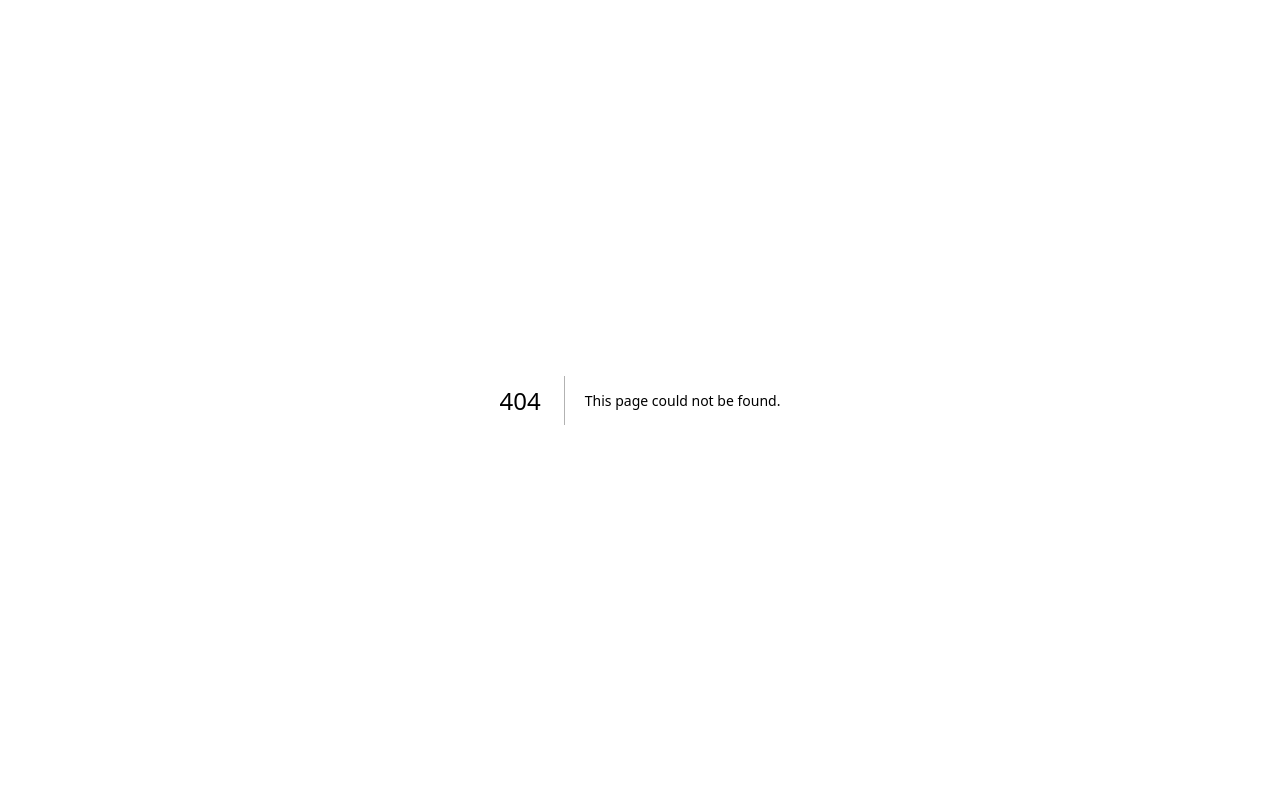
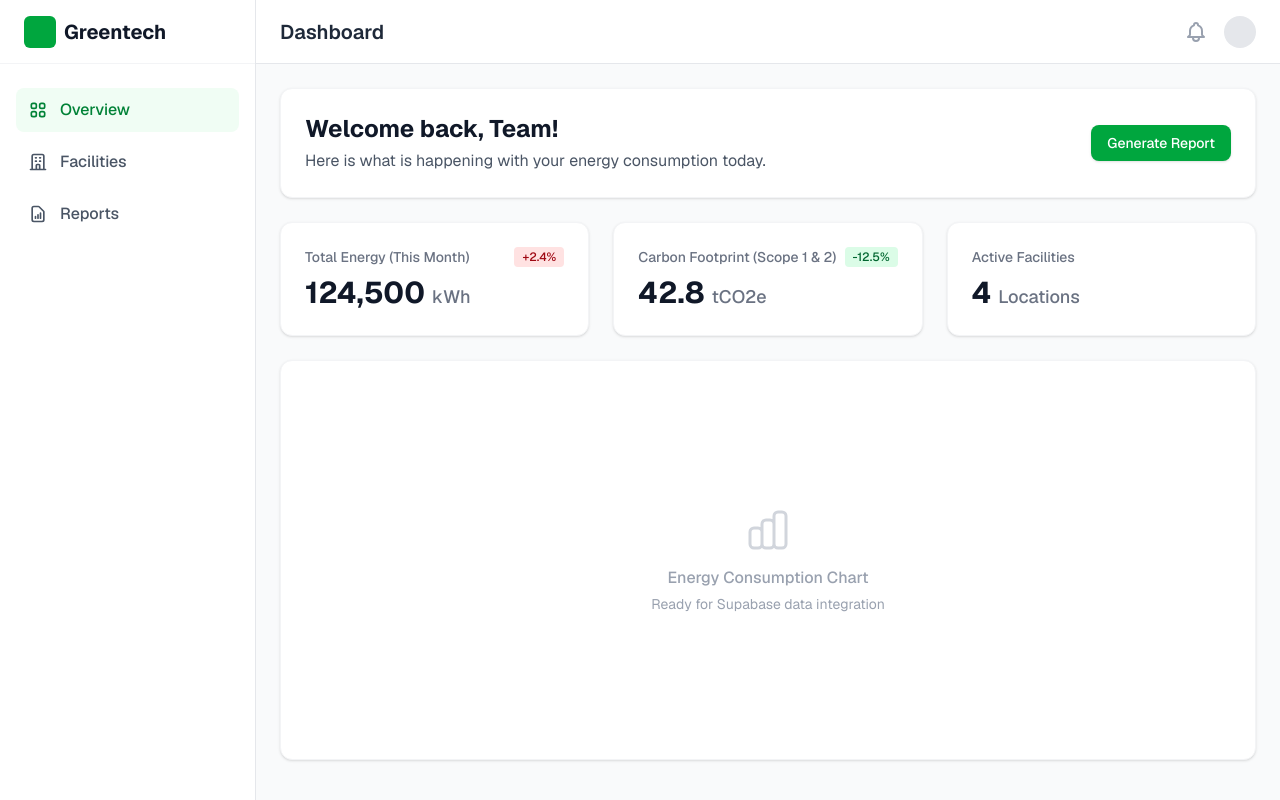
Before and after one commit to Solverdeck-Org/greentech, a Next.js app: page /dashboard in a window 1280 px wide. Before the commit this address had no page. Built offline with nearby package versions, Linux system fonts and the light colour scheme.

Commit message:
added the sidebar layout and page

```diff
--- /dev/null
+++ b/src/app/dashboard/layout.tsx
@@ -0,0 +1,60 @@
+import Link from 'next/link';
+import { UserButton } from '@clerk/nextjs';
+
+export default function DashboardLayout({
+  children,
+}: {
+  children: React.ReactNode;
+}) {
+  return (
+    <div className="flex h-screen bg-gray-50 font-sans overflow-hidden">
+      {/* Sidebar (Desktop) */}
+      <aside className="hidden md:flex flex-col w-64 bg-white border-r border-gray-200">
+        <div className="h-16 flex items-center px-6 border-b border-gray-100">
+          <div className="w-8 h-8 bg-green-600 rounded-md mr-2"></div>
+          <span className="text-xl font-bold text-gray-900">Greentech</span>
+        </div>
+
+        <nav className="flex-1 overflow-y-auto py-6 px-4 space-y-2">
+          <Link href="/dashboard" className="flex items-center gap-3 px-3 py-2.5 bg-green-50 text-green-700 rounded-lg font-medium transition-colors">
+            <svg className="w-5 h-5" fill="none" stroke="currentColor" viewBox="0 0 24 24"><path strokeLinecap="round" strokeLinejoin="round" strokeWidth={2} d="M4 6a2 2 0 012-2h2a2 2 0 012 2v2a2 2 0 01-2 2H6a2 2 0 01-2-2V6zM14 6a2 2 0 012-2h2a2 2 0 012 2v2a2 2 0 01-2 2h-2a2 2 0 01-2-2V6zM4 16a2 2 0 012-2h2a2 2 0 012 2v2a2 2 0 01-2 2H6a2 2 0 01-2-2v-2zM14 16a2 2 0 012-2h2a2 2 0 012 2v2a2 2 0 01-2 2h-2a2 2 0 01-2-2v-2z" /></svg>
+            Overview
+          </Link>
+          <Link href="/dashboard/facilities" className="flex items-center gap-3 px-3 py-2.5 text-gray-600 hover:bg-gray-100 rounded-lg font-medium transition-colors">
+            <svg className="w-5 h-5" fill="none" stroke="currentColor" viewBox="0 0 24 24"><path strokeLinecap="round" strokeLinejoin="round" strokeWidth={2} d="M19 21V5a2 2 0 00-2-2H7a2 2 0 00-2 2v16m14 0h2m-2 0h-5m-9 0H3m2 0h5M9 7h1m-1 4h1m4-4h1m-1 4h1m-5 10v-5a1 1 0 011-1h2a1 1 0 011 1v5m-4 0h4" /></svg>
+            Facilities
+          </Link>
+          <Link href="/dashboard/reports" className="flex items-center gap-3 px-3 py-2.5 text-gray-600 hover:bg-gray-100 rounded-lg font-medium transition-colors">
+            <svg className="w-5 h-5" fill="none" stroke="currentColor" viewBox="0 0 24 24"><path strokeLinecap="round" strokeLinejoin="round" strokeWidth={2} d="M9 17v-2m3 2v-4m3 4v-6m2 10H7a2 2 0 01-2-2V5a2 2 0 012-2h5.586a1 1 0 01.707.293l5.414 5.414a1 1 0 01.293.707V19a2 2 0 01-2 2z" /></svg>
+            Reports
+          </Link>
+        </nav>
+      </aside>
+
+      {/* Main Content Area */}
+      <div className="flex-1 flex flex-col overflow-hidden">
+        {/* Top Header */}
+        <header className="h-16 bg-white border-b border-gray-200 flex items-center justify-between px-6">
+          <h1 className="text-xl font-semibold text-gray-800">Dashboard</h1>
+
+          <div className="flex items-center gap-4">
+            {/* Notification Bell */}
+            <button className="text-gray-400 hover:text-gray-600 transition-colors">
+              <svg className="w-6 h-6" fill="none" stroke="currentColor" viewBox="0 0 24 24"><path strokeLinecap="round" strokeLinejoin="round" strokeWidth={2} d="M15 17h5l-1.405-1.405A2.032 2.032 0 0118 14.158V11a6.002 6.002 0 00-4-5.659V5a2 2 0 10-4 0v.341C7.67 6.165 6 8.388 6 11v3.159c0 .538-.214 1.055-.595 1.436L4 17h5m6 0v1a3 3 0 11-6 0v-1m6 0H9" /></svg>
+            </button>
+
+            {/* Clerk User Management Button */}
+            <div className="h-8 w-8 rounded-full bg-gray-200 flex items-center justify-center">
+               <UserButton />
+            </div>
+          </div>
+        </header>
+
+        {/* Dynamic Page Content */}
+        <main className="flex-1 overflow-y-auto p-6">
+          {children}
+        </main>
+      </div>
+    </div>
+  );
+}
--- /dev/null
+++ b/src/app/dashboard/page.tsx
@@ -0,0 +1,61 @@
+import React from 'react';
+
+export default function DashboardPage() {
+  return (
+    <div className="max-w-7xl mx-auto space-y-6">
+
+      {/* Welcome Banner */}
+      <div className="bg-white rounded-xl p-6 border border-gray-100 shadow-sm flex items-center justify-between">
+        <div>
+          <h2 className="text-2xl font-bold text-gray-900">Welcome back, Team!</h2>
+          <p className="text-gray-600 mt-1">Here is what is happening with your energy consumption today.</p>
+        </div>
+        <button className="px-4 py-2 bg-green-600 text-white rounded-lg hover:bg-green-700 transition-colors font-medium text-sm shadow-sm">
+          Generate Report
+        </button>
+      </div>
+
+      {/* KPI Cards */}
+      <div className="grid grid-cols-1 md:grid-cols-3 gap-6">
+
+        <div className="bg-white p-6 rounded-xl border border-gray-100 shadow-sm">
+          <div className="flex justify-between items-start">
+            <p className="text-sm font-medium text-gray-500">Total Energy (This Month)</p>
+            <span className="inline-flex items-center px-2 py-0.5 rounded text-xs font-medium bg-red-100 text-red-800">
+              +2.4%
+            </span>
+          </div>
+          <p className="text-3xl font-bold text-gray-900 mt-2">124,500 <span className="text-lg text-gray-500 font-medium">kWh</span></p>
+        </div>
+
+        <div className="bg-white p-6 rounded-xl border border-gray-100 shadow-sm">
+          <div className="flex justify-between items-start">
+            <p className="text-sm font-medium text-gray-500">Carbon Footprint (Scope 1 & 2)</p>
+            <span className="inline-flex items-center px-2 py-0.5 rounded text-xs font-medium bg-green-100 text-green-800">
+              -12.5%
+            </span>
+          </div>
+          <p className="text-3xl font-bold text-gray-900 mt-2">42.8 <span className="text-lg text-gray-500 font-medium">tCO2e</span></p>
+        </div>
+
+        <div className="bg-white p-6 rounded-xl border border-gray-100 shadow-sm">
+          <div className="flex justify-between items-start">
+            <p className="text-sm font-medium text-gray-500">Active Facilities</p>
+          </div>
+          <p className="text-3xl font-bold text-gray-900 mt-2">4 <span className="text-lg text-gray-500 font-medium">Locations</span></p>
+        </div>
+
+      </div>
+
+      {/* Placeholder for Data Chart */}
+      <div className="bg-white p-6 rounded-xl border border-gray-100 shadow-sm min-h-[400px] flex items-center justify-center">
+        <div className="text-center text-gray-400">
+          <svg className="w-12 h-12 mx-auto mb-3 text-gray-300" fill="none" stroke="currentColor" viewBox="0 0 24 24"><path strokeLinecap="round" strokeLinejoin="round" strokeWidth={1.5} d="M9 19v-6a2 2 0 00-2-2H5a2 2 0 00-2 2v6a2 2 0 002 2h2a2 2 0 002-2zm0 0V9a2 2 0 012-2h2a2 2 0 012 2v10m-6 0a2 2 0 002 2h2a2 2 0 002-2m0 0V5a2 2 0 012-2h2a2 2 0 012 2v14a2 2 0 01-2 2h-2a2 2 0 01-2-2z" /></svg>
+          <p className="font-medium">Energy Consumption Chart</p>
+          <p className="text-sm mt-1">Ready for Supabase data integration</p>
+        </div>
+      </div>
+
+    </div>
+  );
+}
```
